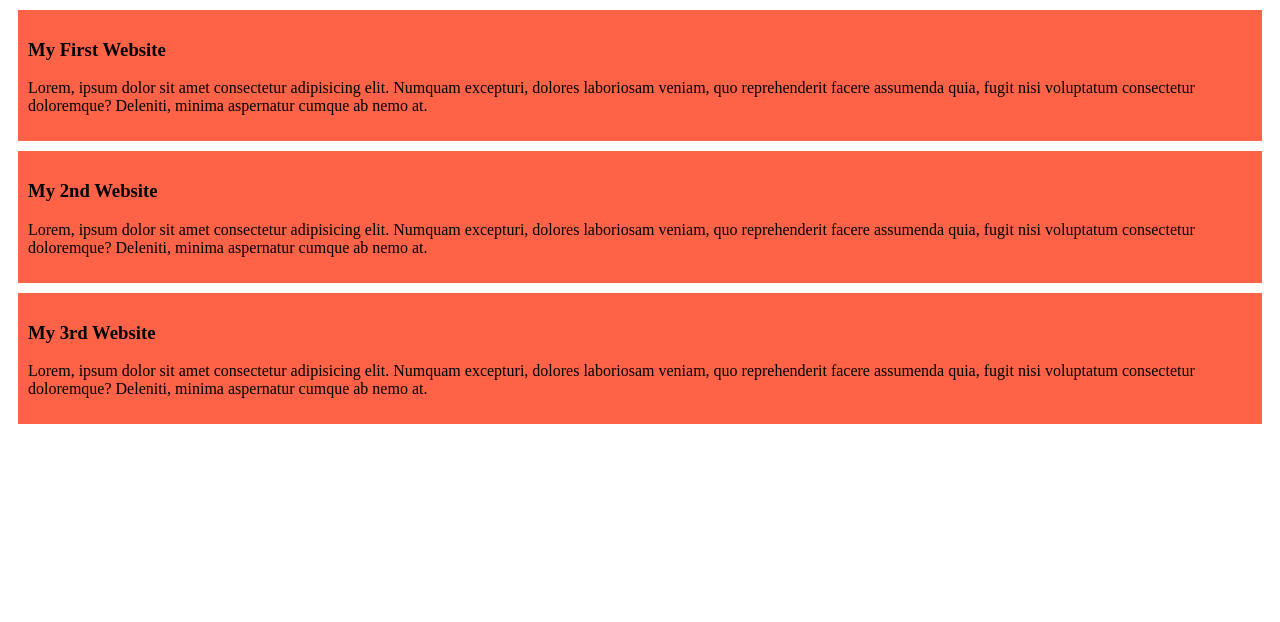
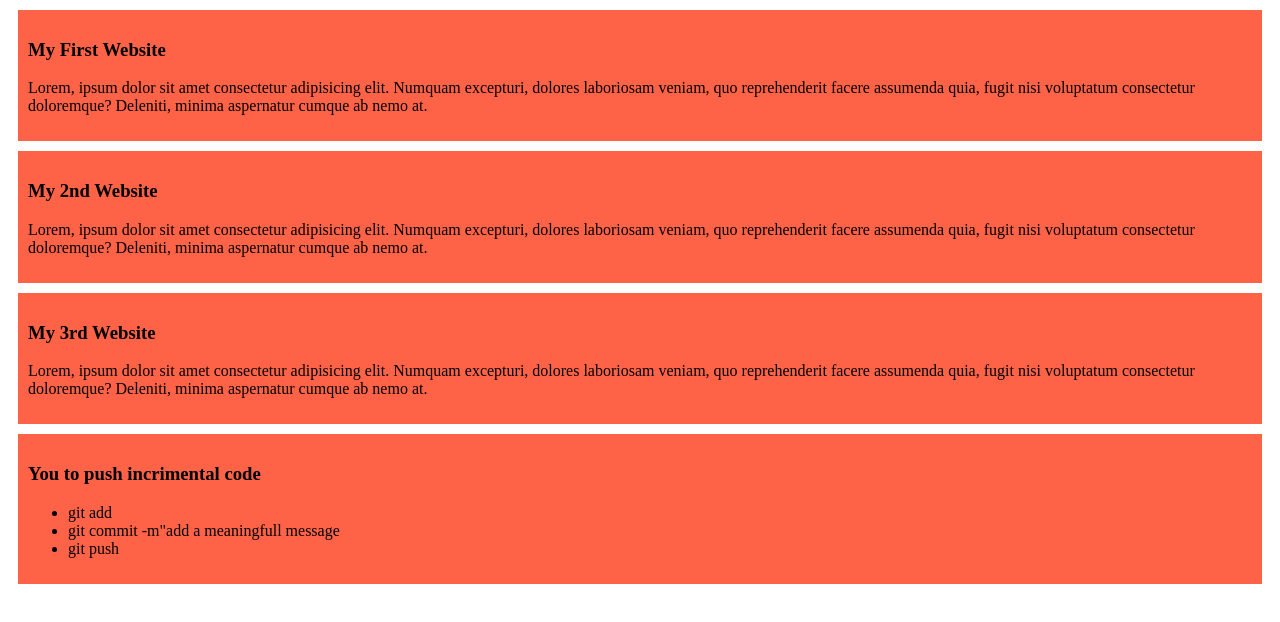
Before and after one commit to Oishi106/my-simple-website, a plain HTML site: page index.html in a window 1280 px wide. Drawn offline with Linux system fonts and the light colour scheme.

Commit message:
add a list in code to push

```diff
--- a/index.html
+++ b/index.html
@@ -19,6 +19,14 @@
         <h3>My 3rd Website</h3>
         <p>Lorem, ipsum dolor sit amet consectetur adipisicing elit. Numquam excepturi, dolores laboriosam veniam, quo reprehenderit facere assumenda quia, fugit nisi voluptatum consectetur doloremque? Deleniti, minima aspernatur cumque ab nemo at.</p>
     </div>
+    <div>
+        <h3>You to push incrimental code</h3>
+        <ul>
+            <li>git add</li>
+            <li>git commit -m"add a meaningfull message</li>
+            <li>git push</li>
+        </ul>
+    </div>
 
 
 </body>
```
